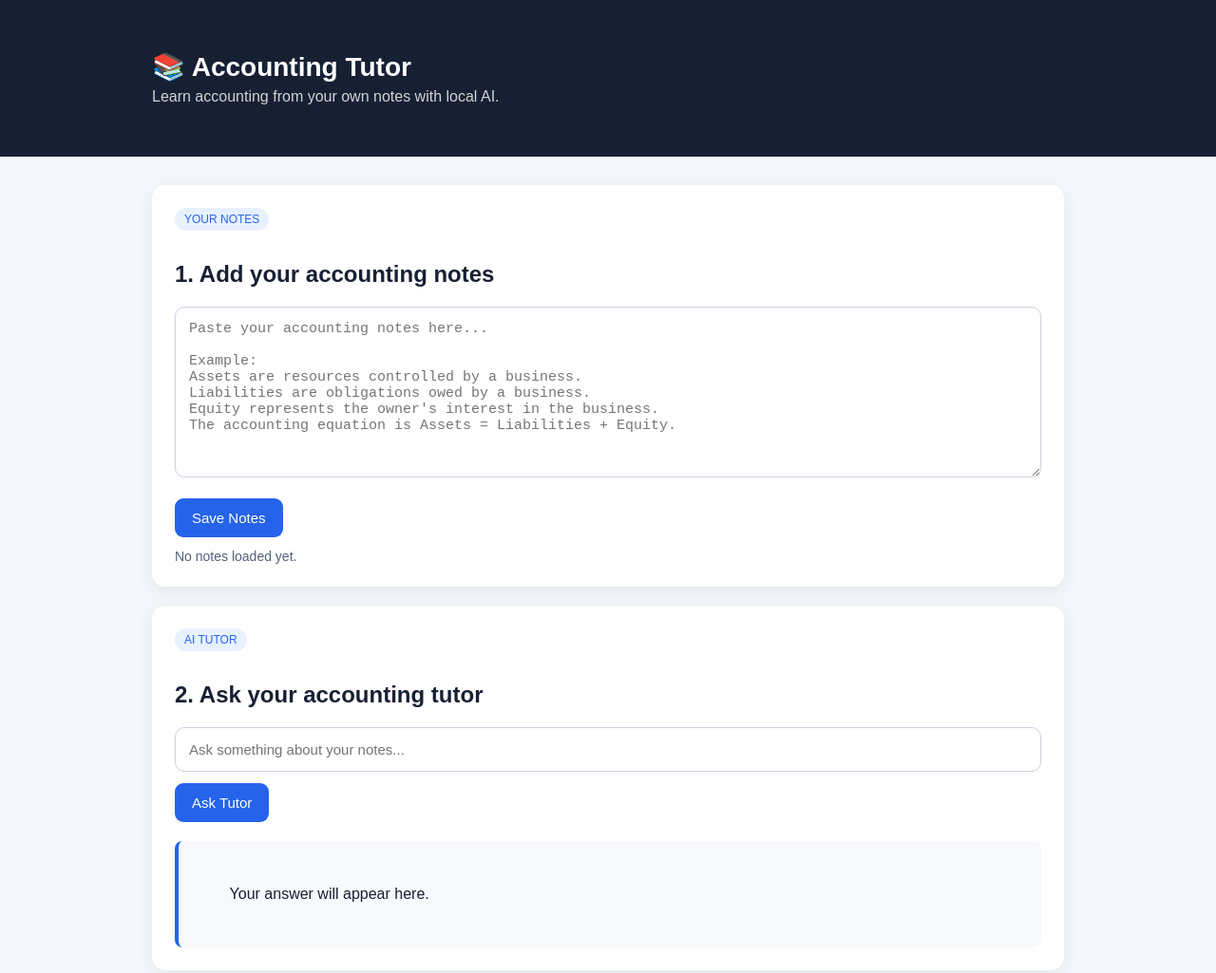
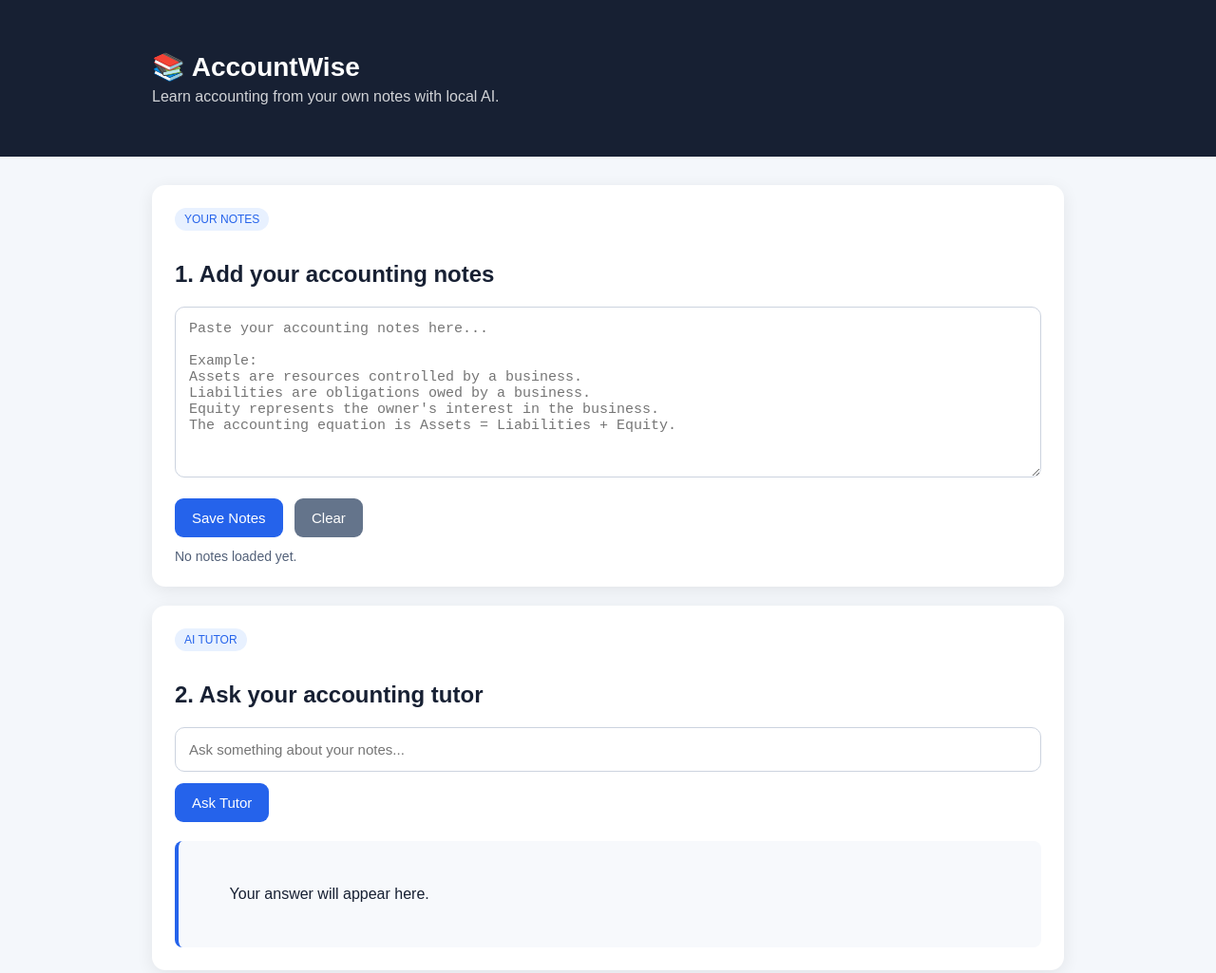
Before and after one commit to businessgrowthhub2026-droid/AccountantMind, a website: page public/index.html in a window 1280 px wide. Shown: the top 1025 px of the page at 95% size. Drawn offline with Linux system fonts and the light colour scheme.

Commit message:
Add clear tutor controls

```diff
--- a/public/index.html
+++ b/public/index.html
@@ -3,7 +3,7 @@
 <head>
   <meta charset="UTF-8">
   <meta name="viewport" content="width=device-width, initial-scale=1.0">
-  <title>Accounting Tutor</title>
+  <title>AccountWise — Accounting Tutor</title>
 
   <style>
     * {
@@ -85,6 +85,11 @@
       cursor: wait;
     }
 
+    .clear-button {
+      background: #64748b;
+      margin-left: 8px;
+    }
+
     .status {
       margin-top: 12px;
       font-size: 14px;
@@ -125,7 +130,7 @@
 
   <div class="header">
     <div class="container">
-      <h1>📚 Accounting Tutor</h1>
+      <h1>📚 AccountWise</h1>
       <p>Learn accounting from your own notes with local AI.</p>
     </div>
   </div>
@@ -151,6 +156,7 @@ The accounting equation is Assets = Liabilities + Equity."
       <br><br>
 
       <button onclick="saveNotes()">Save Notes</button>
+      <button class="clear-button" onclick="clearTutor()">Clear</button>
 
       <div class="status" id="notesStatus">
         No notes loaded yet.
@@ -191,7 +197,8 @@ The accounting equation is Assets = Liabilities + Equity."
       const status = document.getElementById("notesStatus");
 
       if (!savedNotes) {
-        status.textContent = "Please add some accounting notes first.";
+        status.textContent =
+          "Please add some accounting notes first.";
         return;
       }
 
@@ -257,6 +264,19 @@ The accounting equation is Assets = Liabilities + Equity."
       button.disabled = false;
       button.textContent = "Ask Tutor";
     }
+
+    function clearTutor() {
+      document.getElementById("notes").value = "";
+      document.getElementById("question").value = "";
+
+      savedNotes = "";
+
+      document.getElementById("notesStatus").textContent =
+        "No notes loaded yet.";
+
+      document.getElementById("answer").textContent =
+        "Your answer will appear here.";
+    }
   </script>
 
 </body>
```
